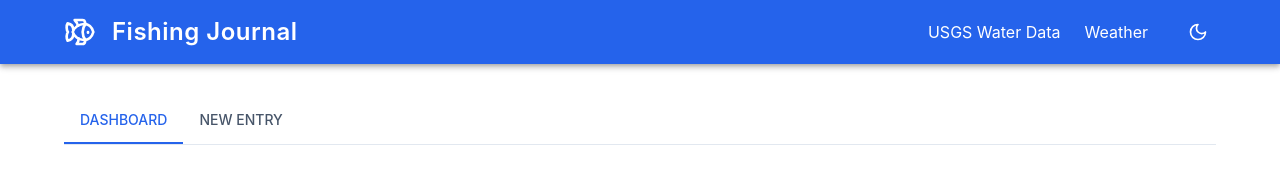
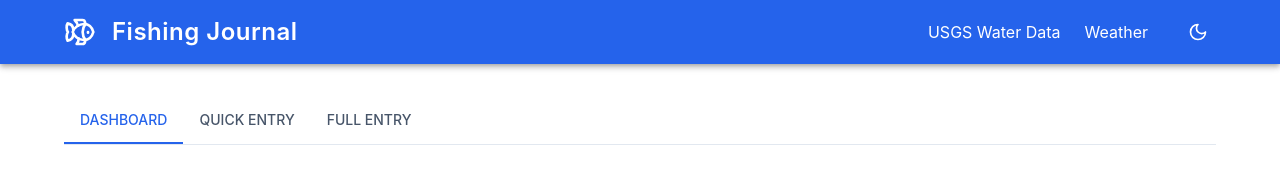
Before and after one commit to Digitally-Challenged/fishingbuddy, a React (Vite) app: page / in a window 1280 px wide. Shown: the top 194 px of the page. Built offline with nearby package versions, Linux system fonts and the light colour scheme.

Commit message:
feat: add Quick Entry tab to navigation
- Dashboard, Quick Entry, Full Entry tabs
- Quick Entry for historical data migration
- Full Entry for detailed new trips

🤖 Generated with [Claude Code](https://claude.com/claude-code)

Co-Authored-By: Claude <noreply@anthropic.com>

```diff
--- a/src/App.tsx
+++ b/src/App.tsx
@@ -4,6 +4,7 @@ import { LocalizationProvider } from '@mui/x-date-pickers';
 import { AdapterDayjs } from '@mui/x-date-pickers/AdapterDayjs';
 import { Container, CssBaseline, Box, Tabs, Tab } from '@mui/material';
 import FishingJournalForm from './components/FishingJournalForm';
+import QuickEntryForm from './components/QuickEntryForm';
 import Dashboard from './components/Dashboard';
 import Layout from './components/layout/Layout';
 import { baseTheme, darkThemeOverrides } from './theme/baseTheme';
@@ -11,7 +12,9 @@ import { JournalProvider, useJournal } from './context/JournalContext';
 
 function AppContent() {
   const [activeTab, setActiveTab] = useState(0);
-  const { state: { darkMode } } = useJournal();
+  const {
+    state: { darkMode },
+  } = useJournal();
 
   const theme = useMemo(
     () =>
@@ -38,12 +41,14 @@ function AppContent() {
               aria-label="fishing journal navigation"
             >
               <Tab label="Dashboard" />
-              <Tab label="New Entry" />
+              <Tab label="Quick Entry" />
+              <Tab label="Full Entry" />
             </Tabs>
           </Box>
 
           {activeTab === 0 && <Dashboard />}
-          {activeTab === 1 && <FishingJournalForm />}
+          {activeTab === 1 && <QuickEntryForm />}
+          {activeTab === 2 && <FishingJournalForm />}
         </Container>
       </Layout>
     </ThemeProvider>
```
